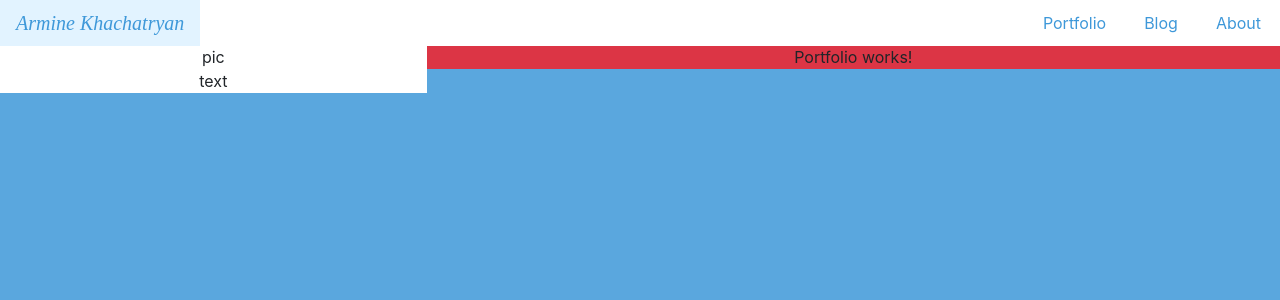
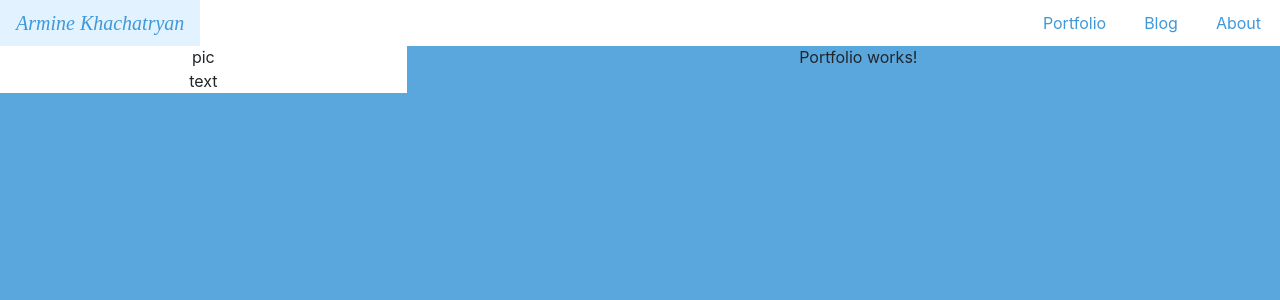
Before and after one commit to arminekhachatryan94/resume, an Angular app: page /portfolio in a window 1280 px wide. Shown: the top 300 px of the page. Built offline with nearby package versions, Linux system fonts and the light colour scheme.

Commit message:
sidebar grid

```diff
--- a/src/app/app.component.css
+++ b/src/app/app.component.css
@@ -1,3 +1,8 @@
+.container-fluid {
+    padding-left: 0px;
+    padding-right: 0px;
+}
+
 .padding-top {
     padding-top: 45px;
 }
--- a/src/app/app.component.html
+++ b/src/app/app.component.html
@@ -3,7 +3,7 @@
     <app-nav></app-nav>
   </header>
   <main>
-    <div class="padding-top bg container-fluid">
+    <div class="padding-top container-fluid">
       <router-outlet></router-outlet>
     </div>
   </main>
--- a/src/app/components/sidebar/sidebar.component.css
+++ b/src/app/components/sidebar/sidebar.component.css
@@ -1,3 +1,7 @@
 .row {
     padding: 0px;
 }
+
+.inline {
+    display: inline;
+}
--- a/src/app/components/sidebar/sidebar.component.html
+++ b/src/app/components/sidebar/sidebar.component.html
@@ -2,21 +2,21 @@
   <div class="container-fluid">
     <div *ngIf="md_size" class="row text-center bg-warning">
       <!-- mobile -->
-      <div class="col-md-4 bg-primary">
+      <div class="col-4 col-md-4 bg-primary">
         pic
       </div>
-      <div class="col-md-8 bg-success">
+      <div class="col-8 col-md-8 bg-success">
         text
       </div>
     </div>
     <div *ngIf="!md_size" class="text-center">
-        <!-- desktop -->
-        <div>
-          pic
-        </div>
-        <div>
-          text
-        </div>
+      <!-- desktop -->
+      <div class="row-12">
+        pic
       </div>
+      <div class="row-12">
+        text
+      </div>
+    </div>
   </div>
 </div>
--- a/src/app/views/portfolio/portfolio.component.css
+++ b/src/app/views/portfolio/portfolio.component.css
@@ -1,6 +1,4 @@
-.col-md-8 {
+.col {
     padding: 0px;
+    margin: 0px;
 }
-.col-md-4 {
-    padding: 0px;
-}
--- a/src/app/views/portfolio/portfolio.component.html
+++ b/src/app/views/portfolio/portfolio.component.html
@@ -1,12 +1,11 @@
-<div [ngClass]="{'row': !md_size, 'col': md_size }"
-  onresize="resize()">
+<div [ngClass]="{'row': !md_size, 'col': md_size }" onresize="resize()">
   <!-- mobile -->
-  <div *ngIf="md_size" class="row-md-4">
+  <div *ngIf="md_size" class="row-md-8">
     <app-sidebar [md_size]="md_size">
     </app-sidebar>
   </div>
   <div *ngIf="md_size" class="row-md-8">
-    <div class="bg-danger text-center">
+    <div class="text-center">
       Portfolio works!
     </div>
   </div>
@@ -17,7 +16,7 @@
     </app-sidebar>
   </div>
   <div *ngIf="!md_size" class="col-md-8">
-    <div class="bg-danger text-center">
+    <div class="text-center">
       Portfolio works!
     </div>
   </div>
```
